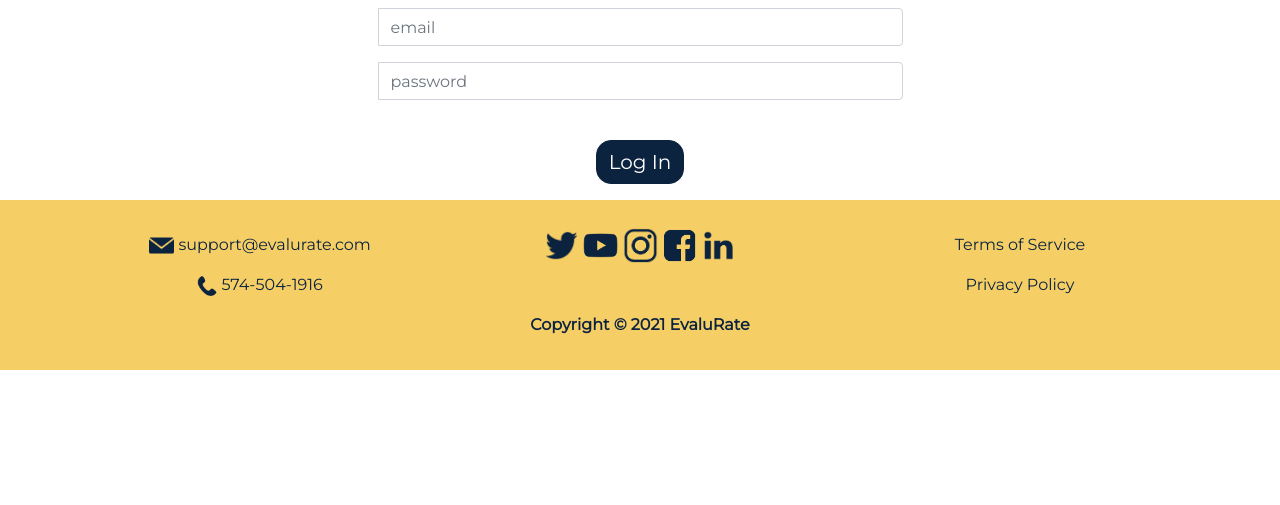
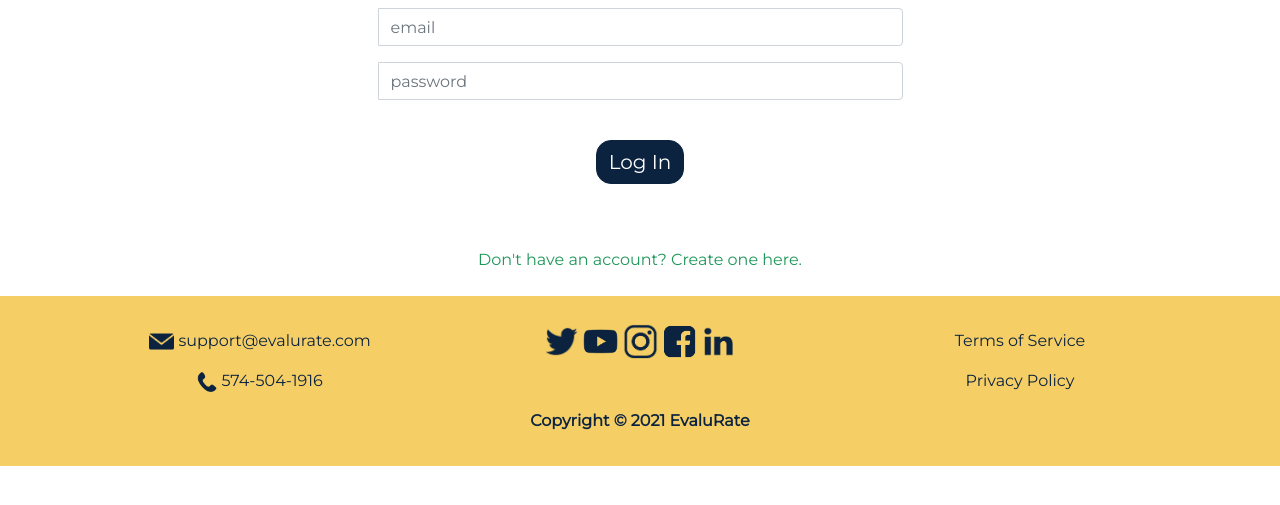
Before and after one commit to ktmcq/EvaluRate-old, a Python web app: template templates/login.html in a window 1280 px wide. Shown: the part 176-681 px from the top of that part. Run offline with Jinja, Linux system fonts and the light colour scheme; the template is opened without the code that fills it, so the values that code supplies are empty; the page is wider than the window, and the part outside it is not shown; some libraries are stand-ins or nearby versions.

Commit message:
more login updates

```diff
--- a/templates/login.html
+++ b/templates/login.html
@@ -27,8 +27,7 @@
         <div class="row justify-content-md-center">
             <img src="../images/name.png" class="center" alt="Responsive" style="height:80px;">
         </div>
-        <br>
-        <br>
+        <br> <br>
         <div class="container">
             <div class="Absolute-Center is-Responsive">
                 <div class="col"></div>
@@ -50,6 +49,9 @@
                     {% if error %}
                     <p class="error"><strong>Error:</strong> {{ error }}
                     {% endif %}
+                    <br> <br>
+                    <a href='createacct.html' style='color: #1f9659;'>Don't have an account? Create one here.</a>
+                    <br> <br>
                 </div>
                 <div class="col"></div>
             </div>
```
